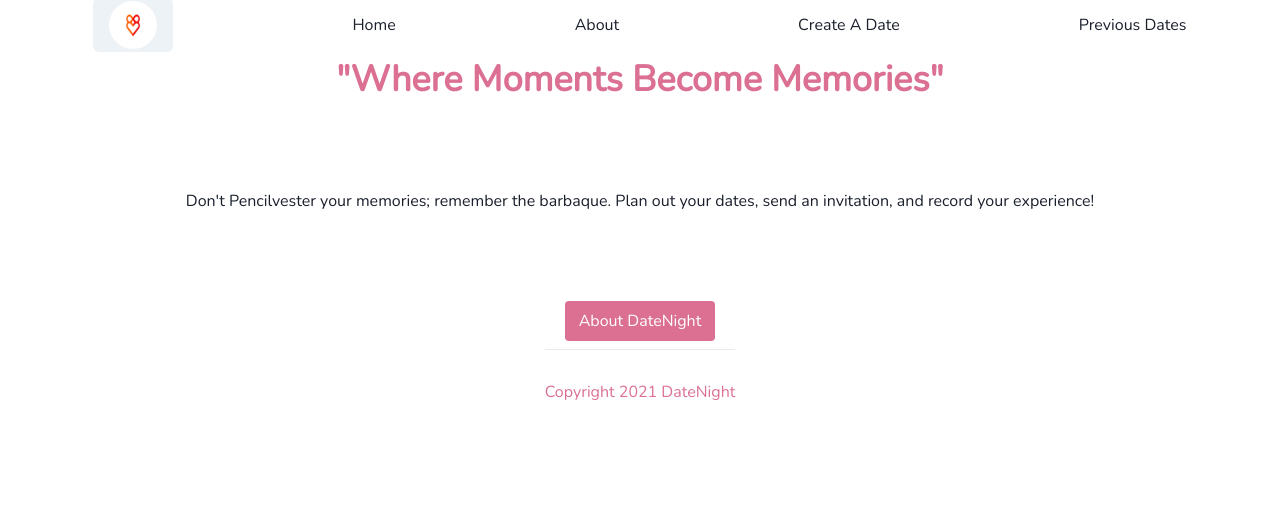
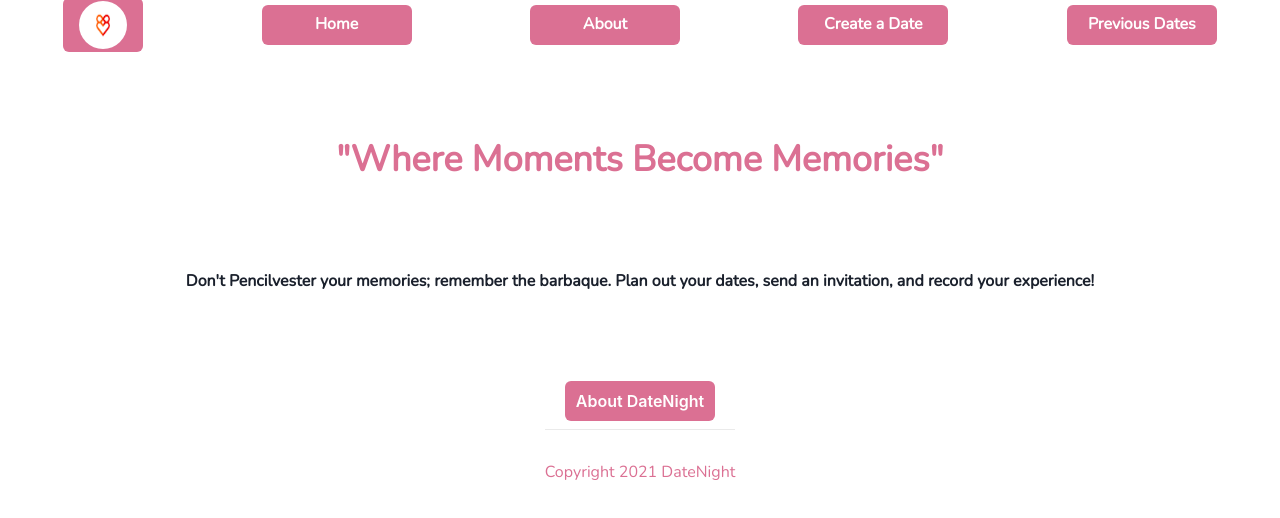
Before and after one commit to nme22/dateNight, a Next.js app in the folder datingapp/: page / in a window 1280 px wide. Shown: the top 518 px of the page. Built offline with nearby package versions, Linux system fonts and the light colour scheme.

Commit message:
bert styling suggestions

```diff
--- a/datingapp/components/Navbar.js
+++ b/datingapp/components/Navbar.js
@@ -1,39 +1,106 @@
 import Link from 'next/link';
 import Image from 'next/image';
-import {
-  HStack,
-  Button,
-  useColorMode,
-  useColorModeValue,
-} from '@chakra-ui/react';
+import { HStack, Button, useColorMode } from '@chakra-ui/react';
 
 const DateNavbar = () => {
   const { toggleColorMode } = useColorMode();
-  const bgColor = useColorModeValue('gray.500', 'whitealpha.50');
+
   return (
-    <HStack w="full" h={50} p={4} spacing={6} justifyContent="space-around">
-      <Button onClick={toggleColorMode} h="300%" w="80px" borderradius="35%">
+    <HStack
+      w="full"
+      h={50}
+      p={4}
+      spacing={6}
+      justifyContent="space-around"
+      fontFamily="Nunito"
+      textColor="palevioletred"
+    >
+      <Button
+        onClick={toggleColorMode}
+        h="300%"
+        w="80px"
+        borderradius="35%"
+        bg="palevioletred"
+        _hover={{
+          bg: 'turquoise',
+        }}
+      >
         <Image
           src="/datingIMG.png"
           alt="Heart"
           height="70px"
           width="70px"
           borderradius="50%"
-          bgColor={bgColor}
         />
       </Button>
 
       <Link href="/">
-        <a>Home</a>
+        <Button
+          d="block"
+          w="150px"
+          p="8px"
+          m="30px"
+          bg="palevioletred"
+          borderradius="4px"
+          color="white"
+          text-align="center"
+          _hover={{
+            bg: 'turquoise',
+          }}
+        >
+          Home
+        </Button>
       </Link>
       <Link href="/About">
-        <a>About</a>
+        <Button
+          d="block"
+          w="150px"
+          p="8px"
+          m="30px"
+          bg="palevioletred"
+          borderradius="4px"
+          color="white"
+          text-align="center"
+          _hover={{
+            bg: 'turquoise',
+          }}
+        >
+          About
+        </Button>
       </Link>
       <Link href="/FormDate">
-        <a>Create A Date</a>
+        <Button
+          d="block"
+          w="150px"
+          p="8px"
+          m="30px"
+          bg="palevioletred"
+          borderradius="4px"
+          color="white"
+          text-align="center"
+          _hover={{
+            bg: 'turquoise',
+          }}
+        >
+          Create a Date
+        </Button>
       </Link>
       <Link href="/Dates">
-        <a>Previous Dates</a>
+        <Button
+          d="block"
+          w="150px"
+          p="8px"
+          m="30px"
+          bg="palevioletred"
+          borderradius="4px"
+          color="white"
+          text-align="center"
+          _hover={{
+            bg: 'turquoise',
+          }}
+        >
+          Previous Dates
+        </Button>
       </Link>
     </HStack>
   );
--- a/datingapp/pages/FormDate.js
+++ b/datingapp/pages/FormDate.js
@@ -33,7 +33,7 @@ const FormDate = () => {
 
   return (
     <VStack py={2} fontFamily="Nunito">
-      <Heading size="2xl" color="palevioletred">
+      <Heading size="2xl" color="palevioletred" fontFamily="Nunito">
         {' '}
         Create Your Date!{' '}
       </Heading>
@@ -148,7 +148,7 @@ const FormDate = () => {
             d="block"
             w="150px"
             p="8px"
-            m="20px"
+            m="30px"
             bg="palevioletred"
             borderradius="4px"
             color="white"
--- a/datingapp/pages/index.js
+++ b/datingapp/pages/index.js
@@ -1,7 +1,7 @@
 import Head from 'next/head';
 import Link from 'next/link';
 import styles from '../styles/Home.module.css';
-import { VStack, Heading, Text } from '@chakra-ui/react';
+import { VStack, Heading, Text, Button } from '@chakra-ui/react';
 
 export default function Home() {
   return (
@@ -14,19 +14,34 @@ export default function Home() {
 
         <Heading
           textColor="palevioletred"
-          pb="20"
+          p="20"
           textAlign="center"
           fontFamily="Nunito"
+          fontWeight="Bold"
         >
           "Where Moments Become Memories"{' '}
         </Heading>
-        <Text fontFamily="Nunito" pb="20">
+        <Text fontFamily="Nunito" pb="20" fontWeight="bold">
           Don't Pencilvester your memories; remember the barbaque. Plan out your
           dates, send an invitation, and record your experience!{' '}
         </Text>
 
         <Link href="/About">
-          <a className={styles.btn}>About DateNight</a>
+          <Button
+            d="block"
+            w="150px"
+            p="8px"
+            m="30px"
+            bg="palevioletred"
+            borderradius="4px"
+            color="white"
+            text-align="center"
+            _hover={{
+              bg: 'turquoise',
+            }}
+          >
+            About DateNight
+          </Button>
         </Link>
       </VStack>
     </>
```
